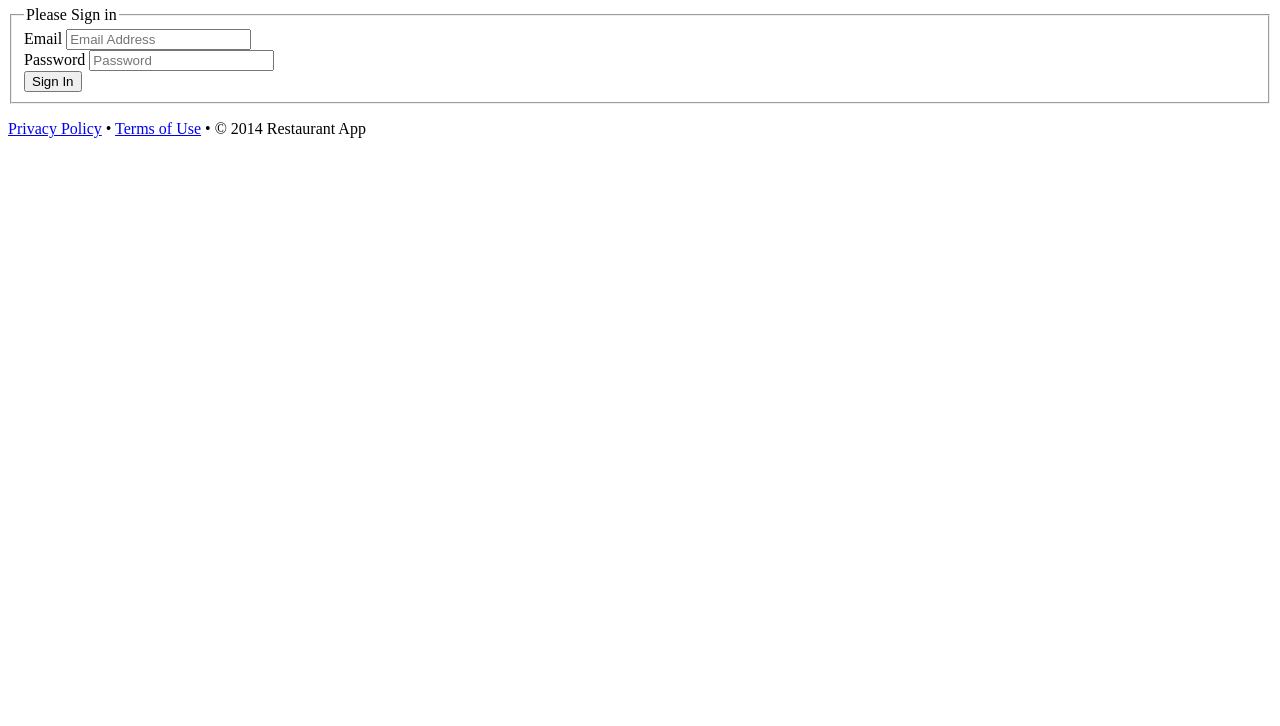
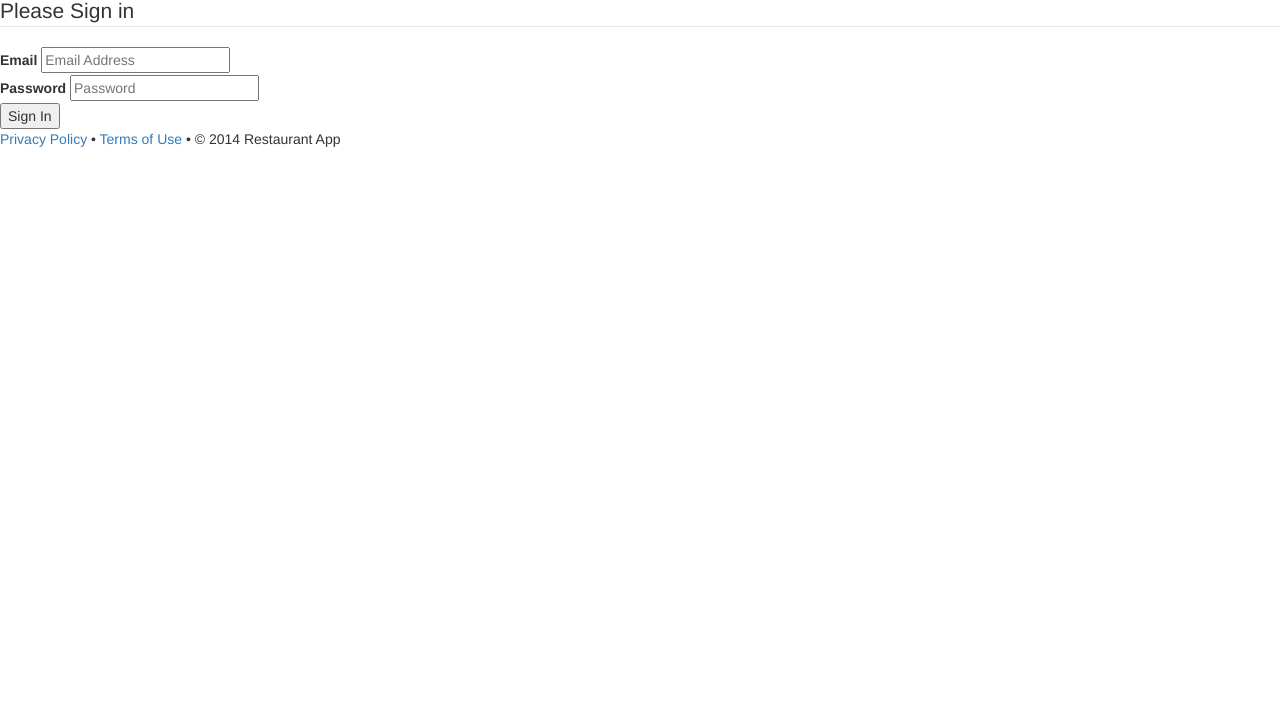
Before and after one commit to cvetter34/project2-prelim, a plain HTML site: page index.html in a window 1280 px wide. Shown: the part 74-800 px from the top of the page. Drawn offline with nearby package versions, Linux system fonts and the light colour scheme.

Commit message:
Added bootstrap.

```diff
--- a/index.html
+++ b/index.html
@@ -3,6 +3,7 @@
 <head>
   <meta charset="UTF-8">
   <title>Restaurant App</title>
+  <link rel="stylesheet" href="//netdna.bootstrapcdn.com/bootstrap/3.1.1/css/bootstrap.min.css" media="all">
 </head>
 <body>
 
```
